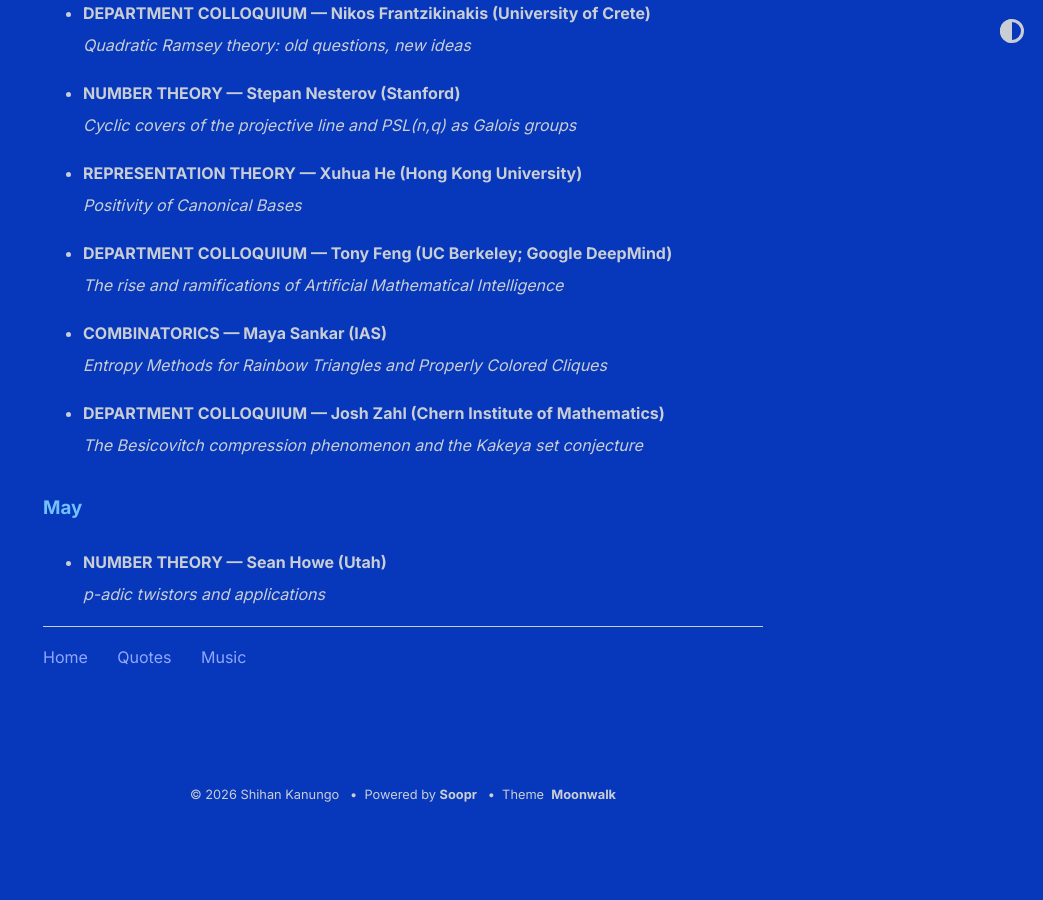
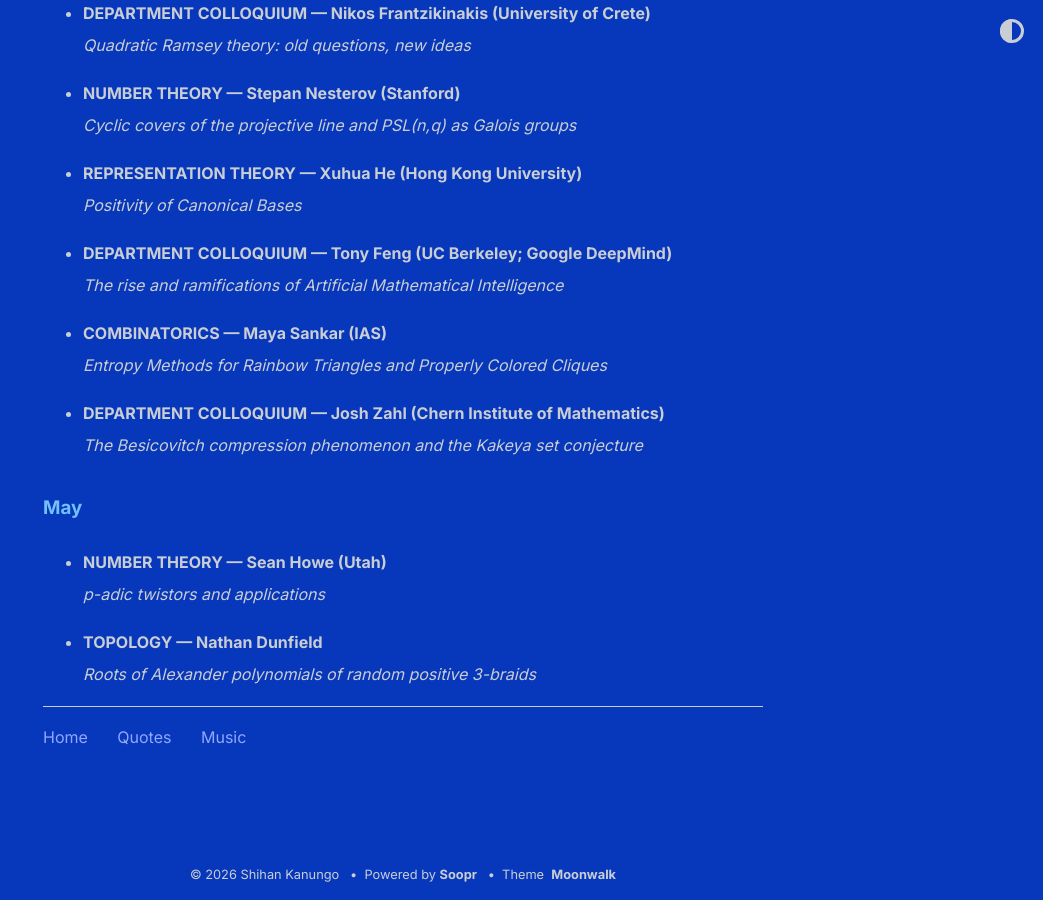
Before and after one commit to shihankanungo/shihankanungo.github.io, a Jekyll site: the page built from math-talks.md, in a window 1280 px wide and 900 px high, scrolled down 1375 px. Shown: the whole window, without its empty margins (237-1280 px from the left). Built offline with Jekyll 4.4.1, drawn with Linux system fonts in a browser that asks for light colours; before the commit the page ends 2195 px from its top, so only the background shows below that.

Commit message:
Update math-talks.md

```diff
--- a/math-talks.md
+++ b/math-talks.md
@@ -125,6 +125,14 @@ See [here](https://mathematics.stanford.edu/events/upcoming-events) for upcoming
 <li><details>
   <summary style="list-style: none;"><b>NUMBER THEORY &mdash; Sean Howe (Utah)</b><br>
     <i>p-adic twistors and applications</i></summary>
-  <small><img src="images/2026-05-04.png" alt="May 5"></small>
+  <small><img src="images/2026-05-04.png" alt="May 4"></small>
 </details></li>
 </ul>
+
+<ul>
+<li><details>
+  <summary style="list-style: none;"><b>TOPOLOGY &mdash; Nathan Dunfield</b><br>
+    <i>Roots of Alexander polynomials of random positive 3-braids</i></summary>
+  <small><img src="images/2026-05-05.png" alt="May 5"></small>
+</details></li>
+</ul>
```
